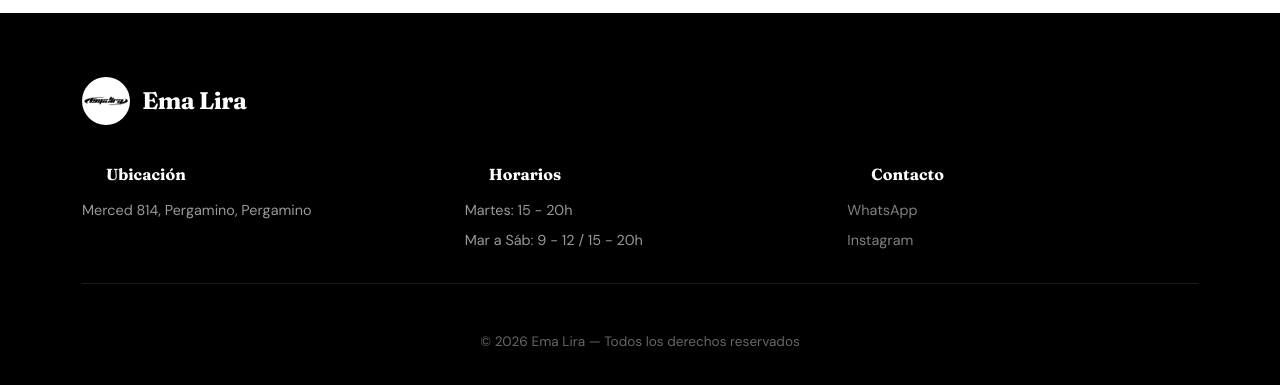
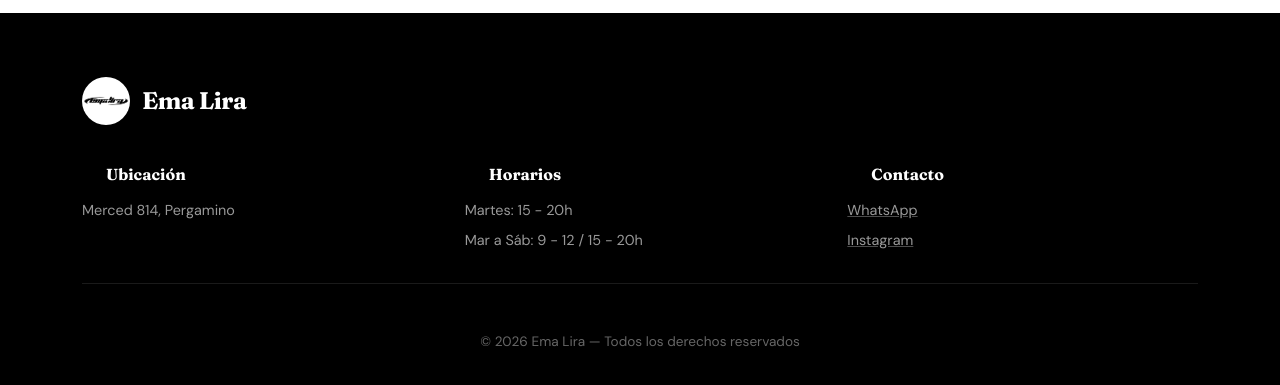
Before and after one commit to Preto18/peluqueria-ema-lira, a Flask app: page / in a window 1280 px wide. Shown: the part 2108-2493 px from the top of the page. Run offline with Flask 3, Linux system fonts and the light colour scheme; data comes from the database, SQL or seed files in the repository; some libraries are stand-ins or nearby versions.

Commit message:
fix: mejorar visuales de landing
- Corregir footer duplicado (Merced 814, Pergamino)
- Agregar estilo a links de WhatsApp e Instagram en footer
- Mejorar spacing en sección Ubicación
- Hacer botón hero más prominente
- Arreglar rendering del mapa de Google

```diff
--- a/static/css/style.css
+++ b/static/css/style.css
@@ -206,10 +206,10 @@
 .btn-hero {
     background: var(--color-accent);
     color: var(--color-white);
-    padding: 0.9rem 2.5rem;
+    padding: 1rem 3rem;
     border-radius: 100px;
     font-weight: 600;
-    font-size: 1.05rem;
+    font-size: 1.1rem;
     border: none;
     transition: all 0.4s var(--ease-spring);
     box-shadow: 0 8px 30px rgba(0,0,0,0.25);
@@ -1568,7 +1568,7 @@
 .info-item-dark {
     display: flex;
     gap: 1rem;
-    margin-bottom: 1.5rem;
+    margin-bottom: 2rem;
     align-items: flex-start;
 }
 .info-item-dark:last-child {
@@ -1603,9 +1603,12 @@
     border-radius: 20px;
     overflow: hidden;
     box-shadow: 0 10px 40px rgba(0, 0, 0, 0.1);
+    position: relative;
 }
 .map-container iframe {
     display: block;
+    width: 100%;
+    height: 400px;
 }
 
 /* ====== FOOTER FULL ====== */
@@ -1657,6 +1660,16 @@
 }
 .footer-col p:last-child {
     margin-bottom: 0;
+}
+.footer-link {
+    color: rgba(255, 255, 255, 0.6);
+    text-decoration: underline;
+    text-decoration-color: rgba(255, 255, 255, 0.3);
+    transition: all 0.3s ease;
+}
+.footer-link:hover {
+    color: var(--color-white);
+    text-decoration-color: rgba(255, 255, 255, 0.7);
 }
 .footer-bottom {
     text-align: center;
--- a/templates/landing.html
+++ b/templates/landing.html
@@ -266,7 +266,7 @@
             <div class="footer-grid">
                 <div class="footer-col">
                     <h5><i class="bi bi-geo-alt-fill me-2"></i>Ubicación</h5>
-                    <p>{{ info.direccion }}, Pergamino</p>
+                    <p>{{ info.direccion }}</p>
                 </div>
                 <div class="footer-col">
                     <h5><i class="bi bi-clock-fill me-2"></i>Horarios</h5>
@@ -275,8 +275,8 @@
                 </div>
                 <div class="footer-col">
                     <h5><i class="bi bi-phone-fill me-2"></i>Contacto</h5>
-                    <p><a href="https://wa.me/{{ info.telefono }}" target="_blank" class="text-white-50 text-decoration-none">WhatsApp</a></p>
-                    <p><a href="https://www.instagram.com/emalira.barber/" target="_blank" class="text-white-50 text-decoration-none">Instagram</a></p>
+                    <p><a href="https://wa.me/{{ info.telefono }}" target="_blank" class="footer-link">WhatsApp</a></p>
+                    <p><a href="https://www.instagram.com/emalira.barber/" target="_blank" class="footer-link">Instagram</a></p>
                 </div>
             </div>
             <div class="footer-bottom">
```
